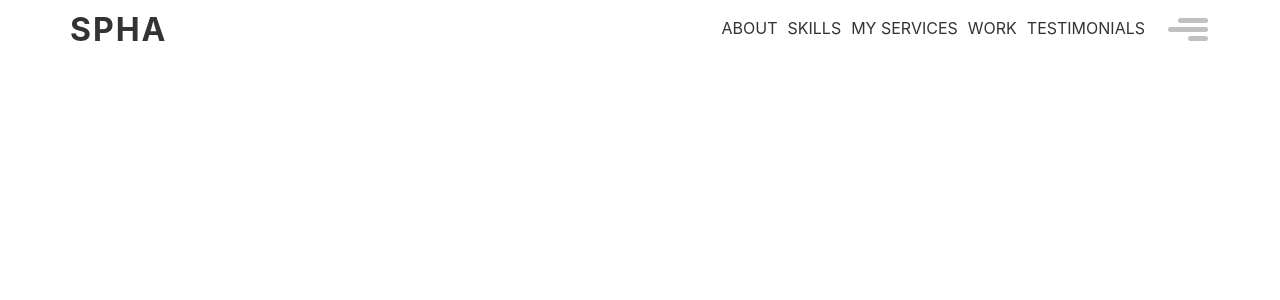
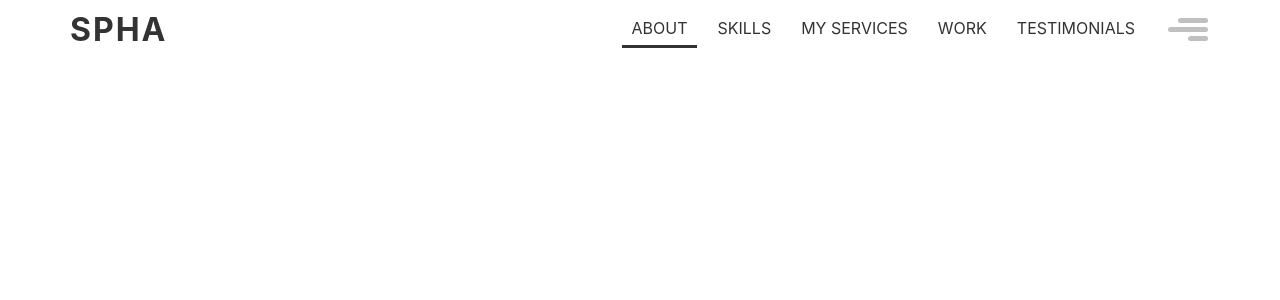
Before and after one commit to Spha88/portfolio, a React (Create React App) app: page / in a window 1280 px wide. Both pictures are taken after a click on the element 1190 px from the left and 29 px from the top of the page. Shown: the top 300 px of the page. Built offline with nearby package versions, Linux system fonts and the light colour scheme.

Commit message:
Added the active class and animated hover effects to the nav items

```diff
--- a/src/components/Header/Nav/Nav.js
+++ b/src/components/Header/Nav/Nav.js
@@ -11,7 +11,7 @@ const Nav = props =>  {
     return (
         <nav className={navClasses.join(' ')}>
             <ul>
-                <li><a href="#about">About</a></li>
+                <li><a className={classes.active} href="#about">About</a></li>
                 <li><a href="#skills">skills</a></li>
                 <li><a href="#about">My Services</a></li>
                 <li><a href="#about">Work</a></li>
--- a/src/components/Header/Nav/Nav.module.css
+++ b/src/components/Header/Nav/Nav.module.css
@@ -20,5 +20,33 @@
 .Nav li a {
     display: inline-block;
     margin: 2px 5px;
+    padding: 0 10px;
     text-transform: uppercase;
+    position: relative;
 }
+
+.Nav li a:after {
+    display: inline-block;
+    content: "";
+    position: absolute;
+    bottom: -10px;
+    left: 0;
+    right: 0;
+    margin: 0 auto;
+    width: 0;
+    height: 3px;
+    background: #333;
+    -webkit-transition: all 500ms ease-in-out;
+    -moz-transition: all 500ms ease-in-out;
+    -ms-transition: all 500ms ease-in-out;
+    -o-transition: all 500ms ease-in-out;
+    transition: all 500ms ease-in-out !important;
+}
+
+.Nav li:hover a:after {
+    width: 100%;
+}
+
+.Nav li a.active:after {
+    width: 100%;
+}
```
